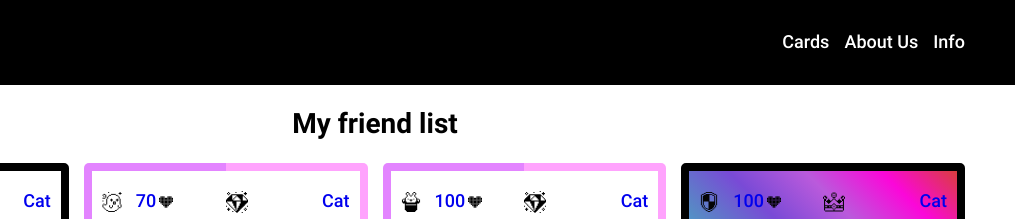
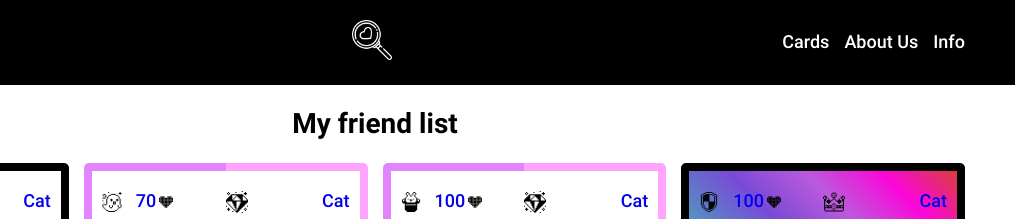
Before and after one commit to nuckle/cats-website, a plain HTML site: page index.html in a window 1280 px wide. Shown: the top 219 px of the page, 265-1280 px from the left. Drawn offline with Linux system fonts and the light colour scheme.

Commit message:
Fixed JS and added search button

```diff
--- a/css/style.css
+++ b/css/style.css
@@ -94,6 +94,22 @@ body {
     column-gap: 15px;
     padding-left: 0;
     transition: 0.2s transform;
+}
+
+.header__search-btn {
+    border: none;
+    background: none;
+    padding: 0;
+}
+
+.header__search-btn:hover,
+.header__search-btn:focus {
+    cursor: pointer;
+}
+
+.header__search-btn img {
+    width: 40px;
+    height: 40px;
 }
 
 .header-list__link {
@@ -275,6 +291,8 @@ article header .type--damage {
 article header .type--ghost {
     background-image: url('../img/ghost.svg');
 }
+
+
 
 article header .heart::after {
     content: '';
--- a/index.html
+++ b/index.html
@@ -15,9 +15,13 @@
         <div class="container container--header">
             <div class="header-wrapper">
                 <a href="#" class="header__logo"><img src="img/cat.png" alt="logo"></a>
+
                 <span class="header__heart"></span>
                 <h1 class="header__title">ITs cat</h1>
             </div>
+            <button href="#" class="header__search-btn">
+                <img src="img/search_icon.png" alt="search">
+            </button>
             <button class="header__burger" aria-label="Open menu"></button>
             <ul class="header-list">
                 <li class="header-list__item"><a href="#cards" class="header-list__link">Cards</a></li>
--- a/js/main.js
+++ b/js/main.js
@@ -20,4 +20,3 @@ document.addEventListener('click', (e) => {
         menu.classList.remove('header__list--show');
     }
 })
-}
```
Also changed, not shown: img/search_icon.png (added).
